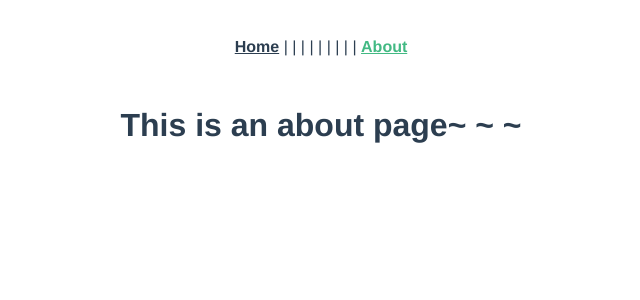
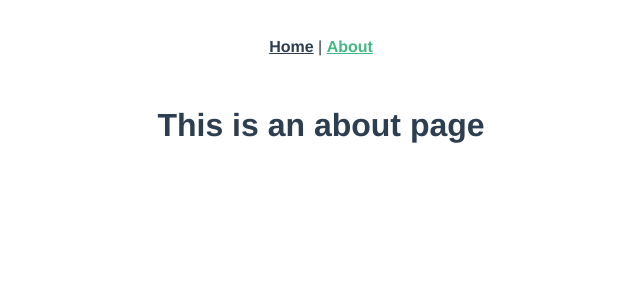
Before and after one commit to oumq/vue3-template, a Vue app: page /about in a window 1280 px wide. Shown: the top 300 px of the page, without its empty margins (319-959 px from the left). Built offline with nearby package versions, Linux system fonts and the light colour scheme.

Commit message:
test(): :construction: pwa test

```diff
--- a/src/App.vue
+++ b/src/App.vue
@@ -2,7 +2,7 @@
   <div id="app">
     <div id="nav">
       <router-link to="/">Home</router-link>
-      | | | | | | | | |
+      |
       <router-link to="/about">About</router-link>
     </div>
     <router-view />
--- a/src/views/About.vue
+++ b/src/views/About.vue
@@ -1,5 +1,5 @@
 <template>
   <div class="about">
-    <h1>This is an about page~ ~ ~</h1>
+    <h1>This is an about page</h1>
   </div>
 </template>
```
